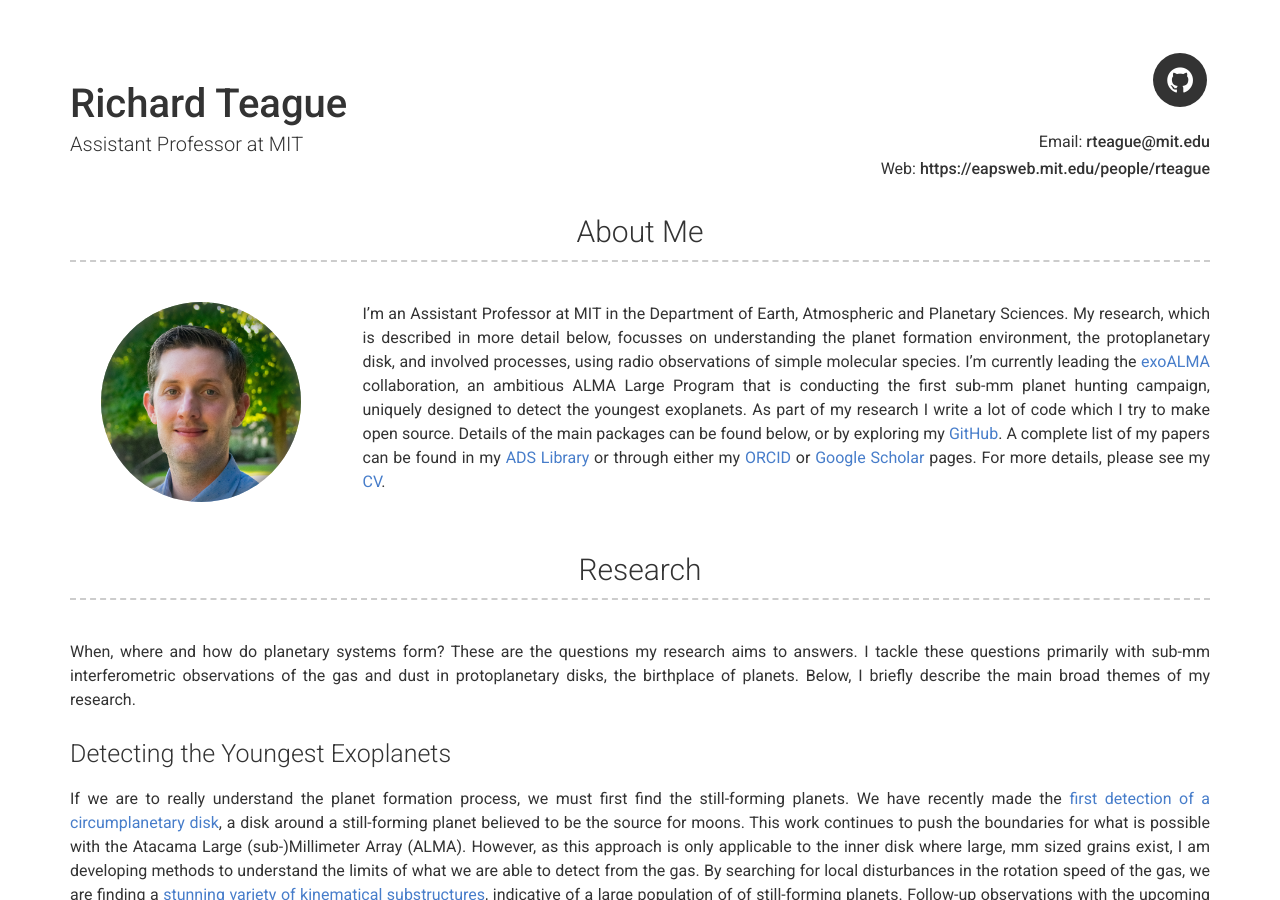
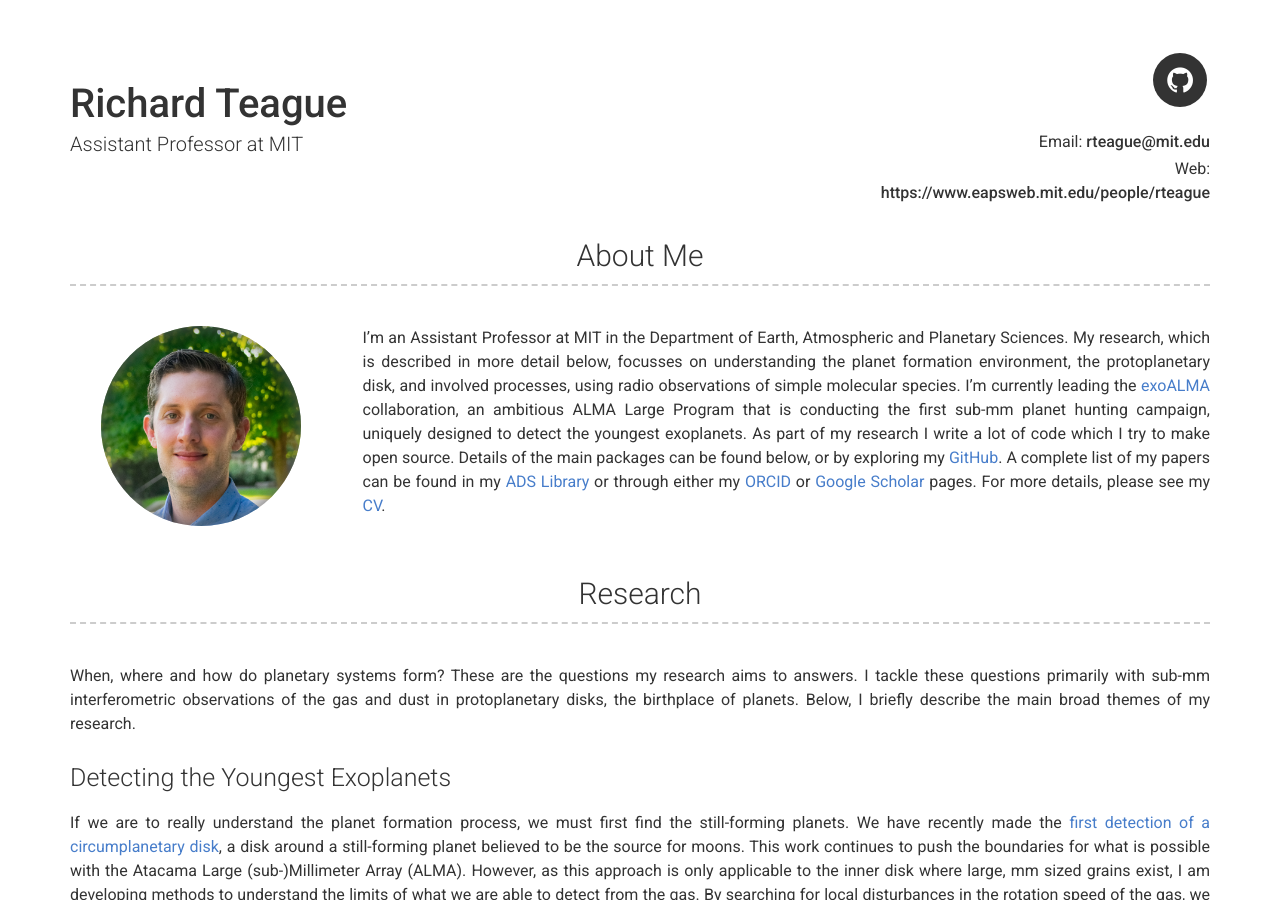
Before and after one commit to richteague/richteague.github.io, a Jekyll site: the page built from index.md, in a window 1280 px wide and 900 px high. Built offline with Jekyll 4.4.1, drawn with Linux system fonts in a browser that asks for light colours; some of the changed lines change nothing that is shown.

Commit message:
Update _config.yml

```diff
--- a/_config.yml
+++ b/_config.yml
@@ -7,7 +7,7 @@ name: Richard Teague
 title: Assistant Professor at MIT
 phone: (+1)617-495-7259
 email: rteague@mit.edu
-website: https://eapsweb.mit.edu/people/rteague
+website: https://www.eapsweb.mit.edu/people/rteague
 
 # Social links
 github_username: richteague
```
